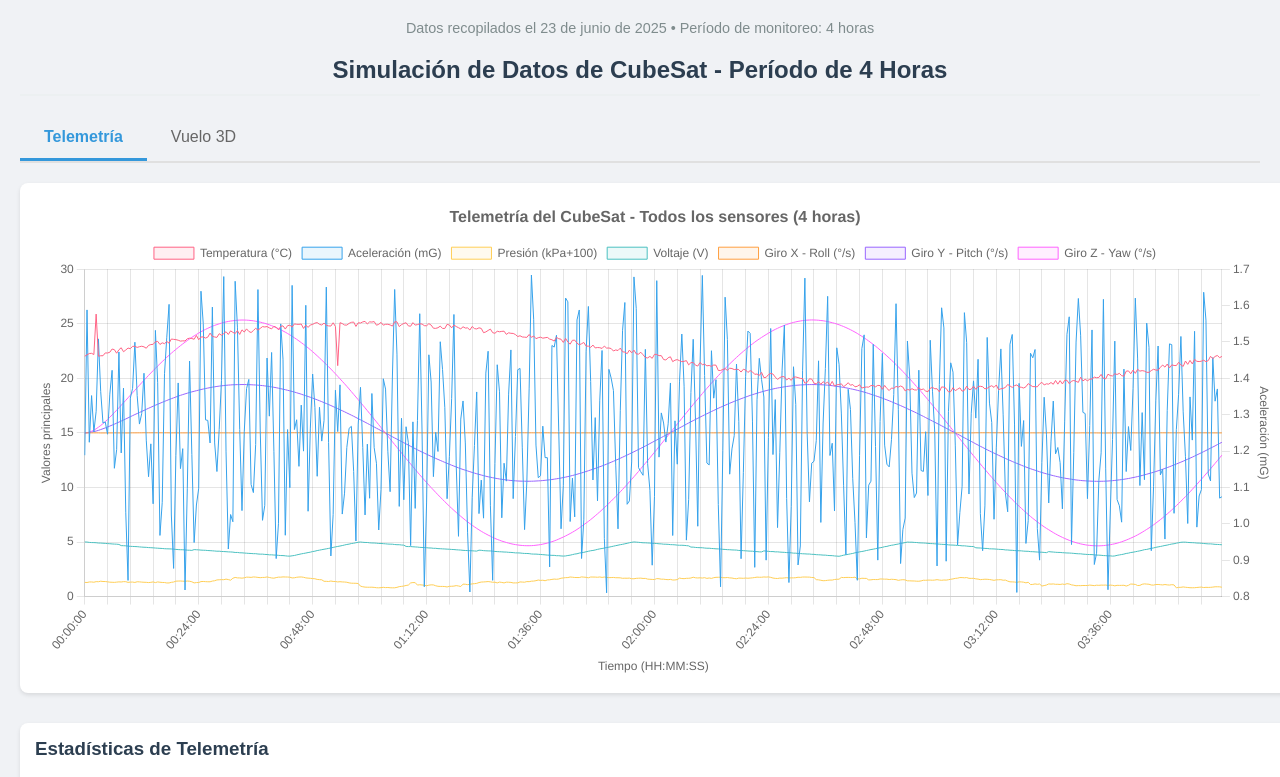
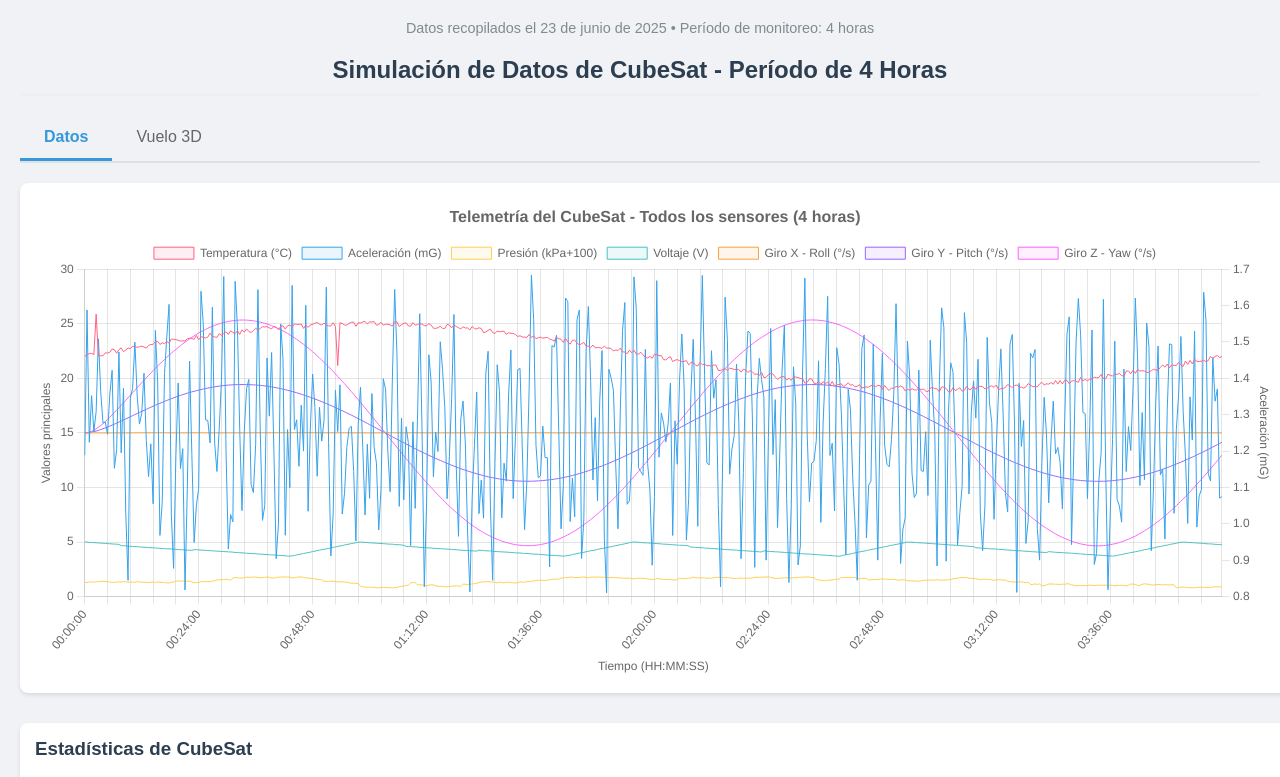
Before and after one commit to Team-COREX/Software, a plain HTML site: page cubesat/index.html in a window 1280 px wide. Shown: the top 777 px of the page. Drawn offline with Linux system fonts and the light colour scheme.

Commit message:
refactor: Update terminology in CubeSat dashboard for consistency

```diff
--- a/cubesat/index.html
+++ b/cubesat/index.html
@@ -3,7 +3,7 @@
 <head>
     <meta charset="UTF-8">
     <meta name="viewport" content="width=device-width, initial-scale=1.0">
-    <title>Dashboard de Telemetría CubeSat</title>
+    <title>Dashboard de CubeSat</title>
     <script src="libs/chart/chart.min.js"></script>
     <link rel="stylesheet" href="css/styles.css">
 </head>
@@ -14,7 +14,7 @@
 
     <!-- Navegación por pestañas -->
     <div class="tab-navigation">
-        <button class="tab-button active" onclick="showTab('telemetry')">Telemetría</button>
+        <button class="tab-button active" onclick="showTab('telemetry')">Datos</button>
         <button class="tab-button" onclick="showTab('orientation3d')">Vuelo 3D</button>
     </div>
 
@@ -25,7 +25,7 @@
     </div>
 
     <div class="stats-container">
-        <h3>Estadísticas de Telemetría</h3>
+        <h3>Estadísticas de CubeSat</h3>
         <div class="stats-grid" id="statistics">
             <!-- Las estadísticas se cargarán aquí -->
         </div>
@@ -104,7 +104,7 @@
             </div>
 
             <div class="telemetry-sidebar">
-                <h3>Telemetría en Tiempo Real</h3>
+                <h3>Datos en Tiempo Real</h3>
 
                 <div class="telemetry-section">
                     <h4>Orientación</h4>
```
